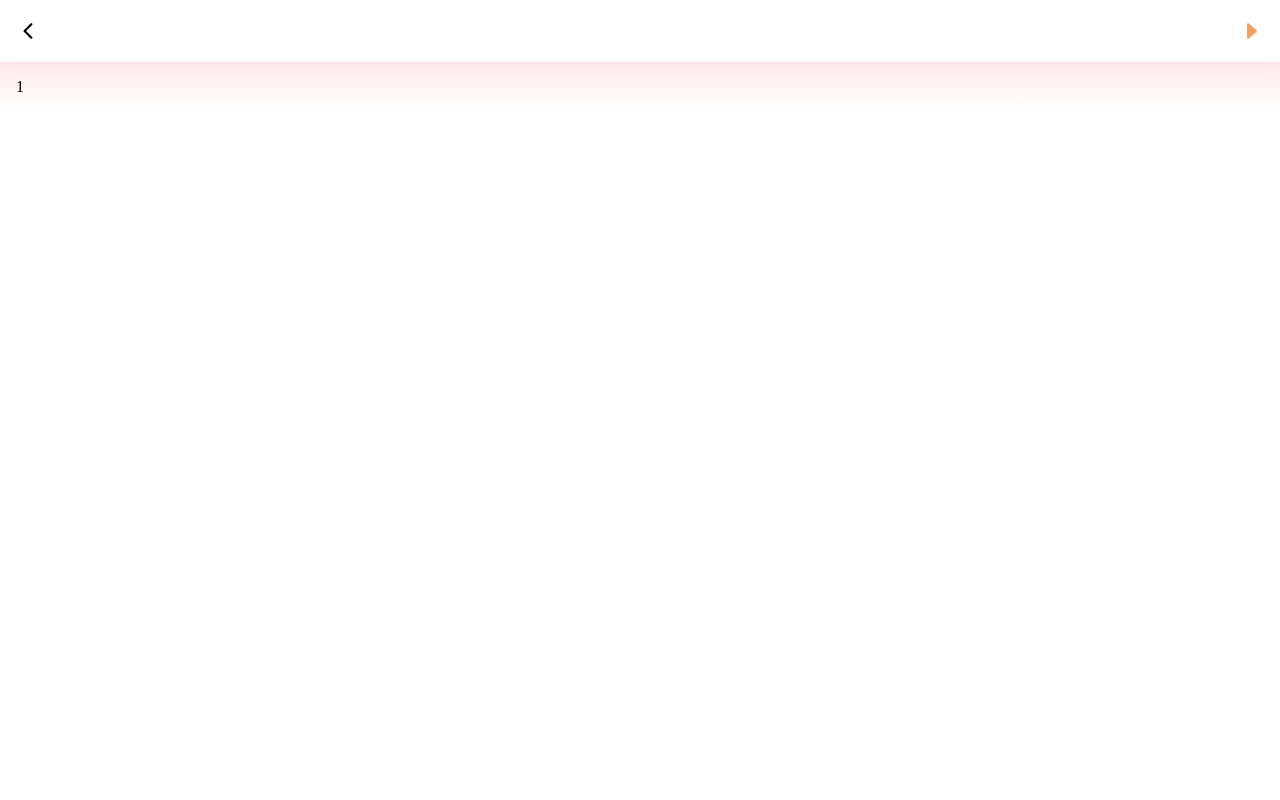
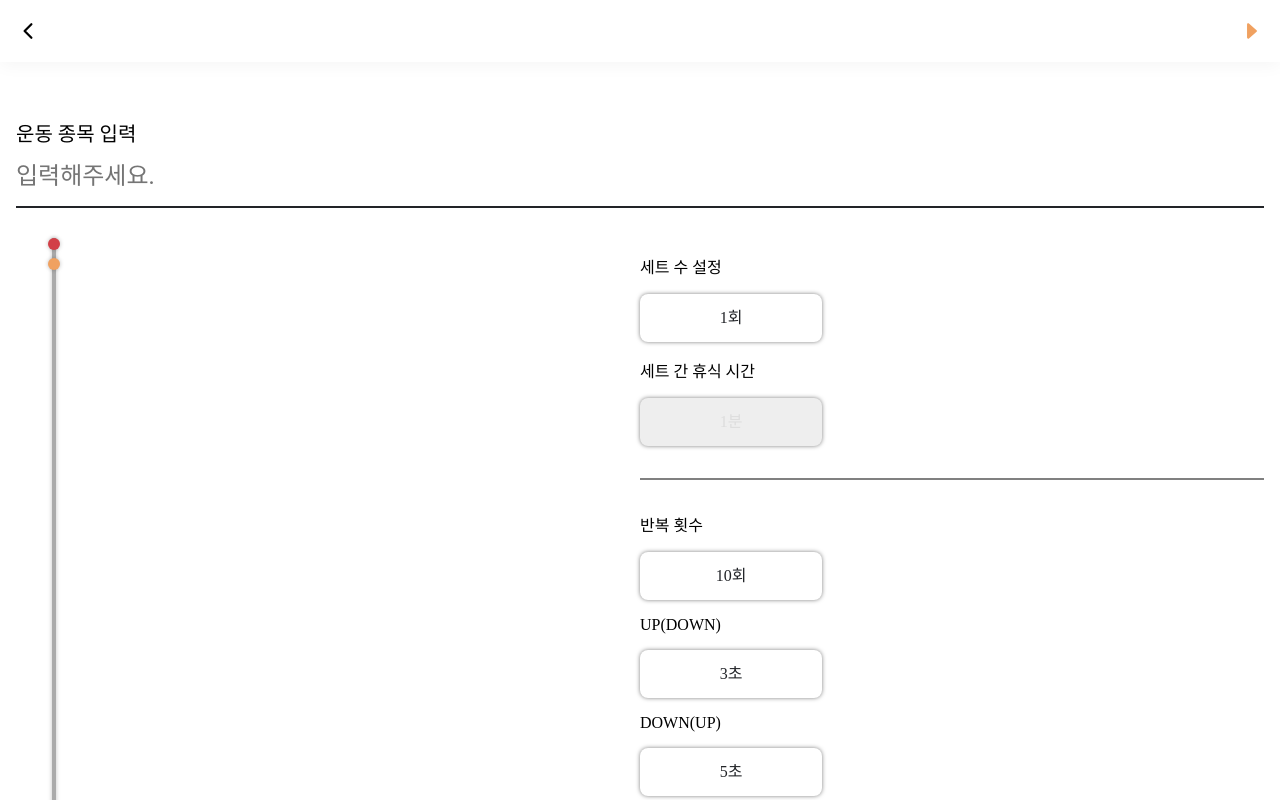
Before and after one commit to ryxxn/HealPo, a React (Vite) app: page /setting/1 in a window 1280 px wide. Built offline with nearby package versions, Linux system fonts and the light colour scheme; a web font is replaced by a local one.

Commit message:
Setting 페이지 생성

```diff
--- /dev/null
+++ b/src/pages/Setting/Setting.scss
@@ -0,0 +1,89 @@
+.settingContainer {
+    width: 100%;
+    height: calc(100% - 40px);
+    margin-top: 40px;
+    display: flex;
+    flex-direction: column;
+    gap: 32px;
+    justify-content: space-between;
+
+    .titleInputBox {
+        display: flex;
+        flex-direction: column;
+        height:88px;
+
+        p {
+            margin: 0;
+            font-size: 20px;
+        }
+
+        input {
+            outline: none;
+            border: none;
+            padding: 16px 0;
+            border-bottom: 2px solid var(--ion-color-dark);
+            background-color: var(--ion-background-color);
+            font-size: 24px;
+        }
+    }
+
+    .contentBox {
+        width: 100%;
+        height: 100%;
+        display: flex;
+
+        .leftBox {
+            width: 50%;
+
+            .progressBox {
+                position: relative;
+                transform: rotate(90deg);
+                transform-origin: top left;
+                left: 40px;
+            }
+        }
+
+        .rightBox {
+            width: 50%;
+
+            .line {
+                margin: 32px 0;
+                border: 1px solid #808080;
+            }
+        }
+    }
+}
+
+ion-modal#modal {
+    --width: fit-content;
+    --width: calc(100% - 16px*2);
+    // --min-width: 250px;
+    --height: fit-content;
+    --border-radius: 12px;
+    --box-shadow: 0 28px 48px rgba(0, 0, 0, 0.4);
+}
+
+
+ion-modal#modal {
+    .wrapper {
+        max-width: 360px;
+        width: 360px;
+        padding: 32px 16px;
+        display: flex;
+        flex-direction: column;
+        justify-content: center;
+        align-items: center;
+
+        .repeatListInput{
+            border:none;
+            background-color: var(--ion-background-color);
+            padding: 12px 8px;
+            text-align: center;
+            box-shadow: inset 0px 0px 4px 0px rgba(0,0,0,50%);
+            border-radius: 8px;
+        }
+        .repeatListInput:focus{
+            outline:none;
+        }
+    }
+}
--- a/src/pages/Setting/Setting.tsx
+++ b/src/pages/Setting/Setting.tsx
@@ -1,26 +1,120 @@
-import { IonContent, IonPage } from '@ionic/react';
-import React from 'react'
+import { IonButton, IonContent, IonIcon, IonItem, IonLabel, IonModal, IonPage } from '@ionic/react';
+import React, { useRef, useState } from 'react'
 import { useParams } from 'react-router';
 import { Header } from '../../components/Header';
 import { Container } from '../../components/Container';
+import "./Setting.scss"
+import { Bar } from '../../components/Bar/Index';
+import { Dot, DotPropsType } from '../../components/Dot/Index';
+import { Button } from '../../components/Button';
+import { personCircle } from 'ionicons/icons';
+import { Swiper } from '../../components/Swiper';
 
 type settingParams = { id: string };
 
 
 export const Setting = () => {
 
+    const modal = useRef<HTMLIonModalElement>(null);
+
+    function dismiss() {
+        modal.current?.dismiss();
+    }
+
     const { id: id } = useParams<settingParams>();
 
-    console.log(id)
+    const dotData: DotPropsType[] = [
+        { position: 0, color: 'var(--tomato100)' },
+        { position: 20, color: 'var(--tomato200)' },
+    ];
+
+    // 세트 수 설정 index
+    const setInfo = ["1회", "2회", "3회", "4회", "5회", "6회", "7회", "8회", "9회", "10회"];
+    const [setIndex, setSetIndex] = useState(0);
+    // 휴식시간 수 설정 index
+    const restInfo = ["1분", "2분", "3분", "4분", "5분"];
+    const [restIndex, setRestIndex] = useState(0);
+    // 반복 횟수 설정 index
+    const repeatInfo = ["1회", "2회", "3회", "4회", "5회", "6회", "7회", "8회", "9회", "10회", "11회", "12회", "13회", "14회", "15회"];
+    const [repeatIndex, setRepeatIndex] = useState(9);
+
+    // 반복 시간 리스트
+    const repeatSecInfo = ["1초", "2초", "3초", "4초", "5초", "6초", "7초", "8초", "9초", "10초"];
+    const [repeatList, setRepeatList] = useState([{ name: "UP(DOWN)", index: 2 }, { name: "DOWN(UP)", index: 4 }]);
+
+    const setDataOfRepeatList = (i: number, data: any, type: "index" | "name") => {
+        let tmp = [...repeatList];
+        if(type === "index"){
+            tmp[i].index = data;
+        }
+        else{
+            tmp[i].name = data;
+        }
+        setRepeatList(tmp);
+    }
 
 
     return (
         <IonPage>
             <IonContent fullscreen>
                 <Header back run />
-                <Container bgColor>
+                <Container>
                     <article className="settingContainer">
-                        {id}
+                        <section className="titleInputBox">
+                            <p>운동 종목 입력</p>
+                            <input placeholder='입력해주세요.' />
+                        </section>
+                        <section className="contentBox">
+                            <div className="leftBox">
+                                <div className="progressBox">
+                                    <Bar />
+                                    {dotData.map((obj: DotPropsType, index: number) => (
+                                        <Dot position={obj.position} color={obj.color} key={index} />
+                                    ))}
+                                </div>
+                            </div>
+                            <div className="rightBox">
+                                <p>세트 수 설정</p>
+                                <Button id={"set"} className={'setting'} size={'medium'} text={setInfo[setIndex]} onClick={() => { }} />
+                                {/* 세트 수 모달 */}
+                                <IonModal id="modal" ref={modal} trigger="set">
+                                    <div className="wrapper">
+                                        <Swiper index={setIndex} setIndex={setSetIndex} data={setInfo} />
+                                    </div>
+                                </IonModal>
+                                <p>세트 간 휴식 시간</p>
+                                <Button id={"rest"} className={'setting'} size={'medium'} text={restInfo[restIndex]} onClick={() => { }} disabled={setIndex == 0} />
+                                <IonModal id="modal" ref={modal} trigger="rest">
+                                    <div className="wrapper">
+                                        <Swiper index={restIndex} setIndex={setRestIndex} data={restInfo} />
+                                    </div>
+                                </IonModal>
+                                {/* 구분선 */}
+                                <div className="line"></div>
+                                <p>반복 횟수</p>
+                                <Button id={"repeat"} className={'setting'} size={'medium'} text={repeatInfo[repeatIndex]} onClick={() => { }} />
+                                <IonModal id="modal" ref={modal} trigger="repeat">
+                                    <div className="wrapper">
+                                        <Swiper index={repeatIndex} setIndex={setRepeatIndex} data={repeatInfo} />
+                                    </div>
+                                </IonModal>
+                                {repeatList.map((obj: any, index: number) => (
+                                    <div key={index}>
+                                        <p>{obj.name}</p>
+                                        <Button id={`repeatList${index}`} className={'setting'} size={'medium'} text={repeatSecInfo[obj.index]} onClick={() => { }} />
+                                        <IonModal id="modal" ref={modal} trigger={`repeatList${index}`}>
+                                            <div className="wrapper">
+                                                <input className="repeatListInput" value={obj.name} onChange={(e: any) => setDataOfRepeatList(index, e.target.value, "name")} placeholder="알림 이름 입력"/>
+                                                <Swiper index={obj.index} setIndex={(ti: number) => setDataOfRepeatList(index, ti, "index")} data={repeatSecInfo} />
+                                            </div>
+                                        </IonModal>
+                                    </div>
+                                ))}
+                            </div>
+                        </section>
+                        <section className="bottomBox">
+                            <Button className={'main'} size={'large'} text={'저장'} onClick={() => { }} />
+                        </section>
                     </article>
                 </Container>
             </IonContent>
```
